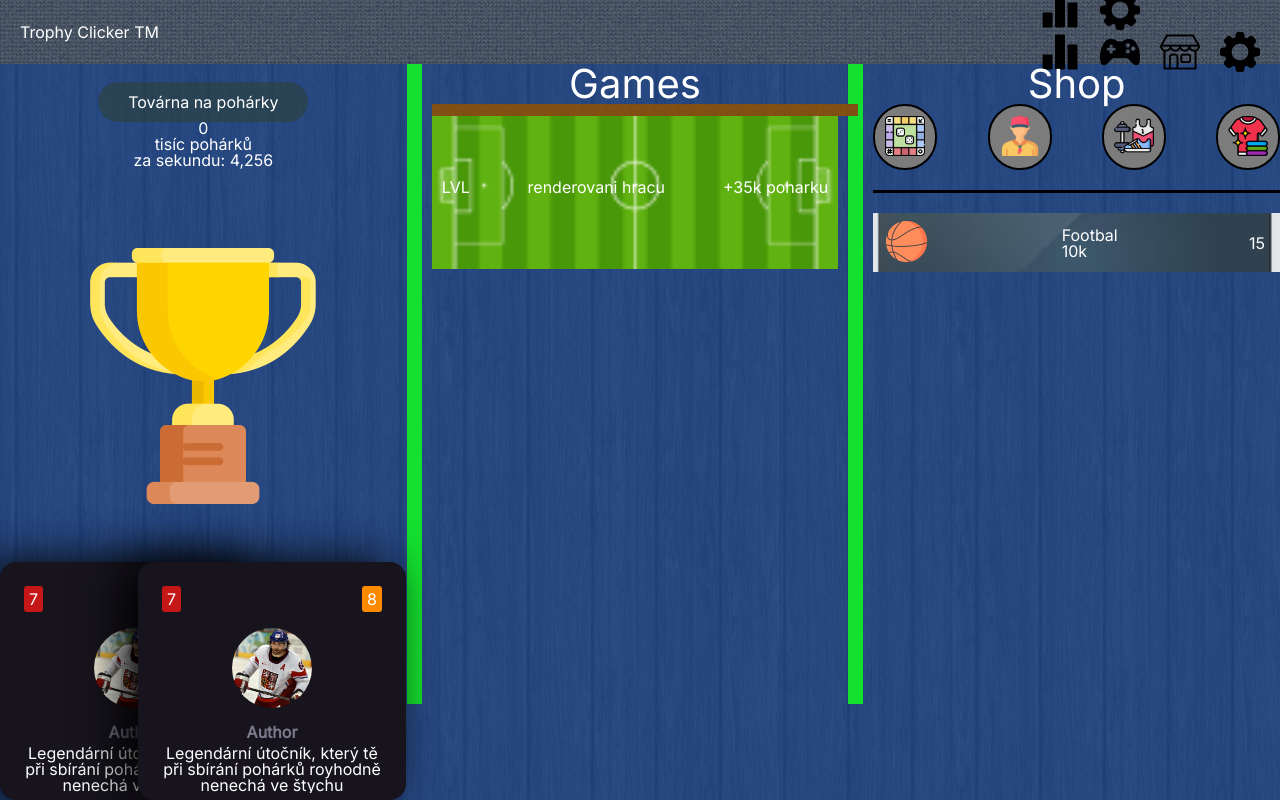
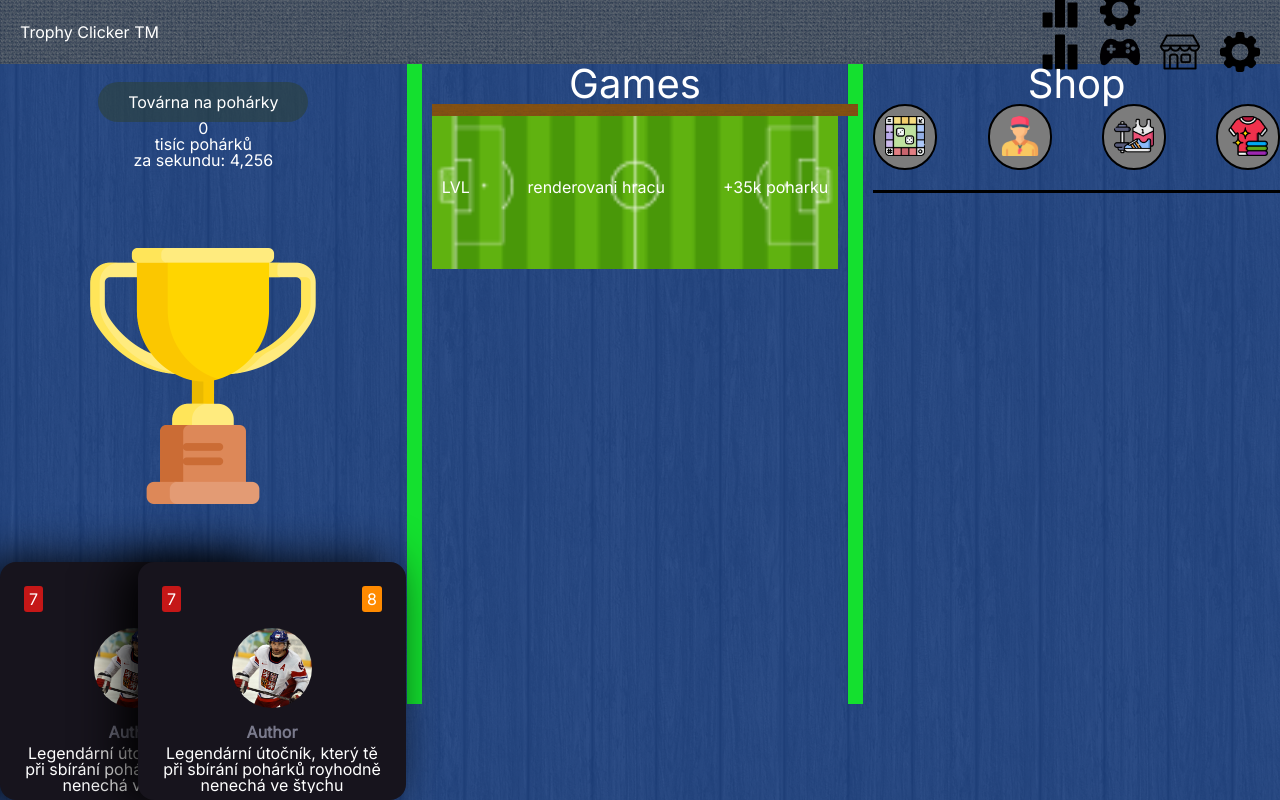
Before and after one commit to LukasKalenda/TrophyClicker, a Vue app in the folder klikacka-site/: page / in a window 1280 px wide. Built offline with nearby package versions, Linux system fonts and the light colour scheme.

Commit message:
Rozbity Shop render

```diff
--- a/klikacka-site/src/components/Shop.vue
+++ b/klikacka-site/src/components/Shop.vue
@@ -13,14 +13,14 @@
 
     <div class="divider"></div>
 
-    <section class="items" @click="buyItem">
-      <div class="item-background">
+    <section class="items" v-for="item in shopStore.items" :key="item" @click="">
+      <div class="item-background"> {{ item.price }}
         <div class="item-icon">
           <img src="../assets/sports-icon/basket.png" alt="" />
         </div>
         <div class="game-text">
-          <p class="game-title">Footbal</p>
-          <p class="game-cost">{{ shopStore.fotball}}k</p>
+          <p class="game-title">{{ item.title }}</p>
+          <p class="game-cost">{{ }}k</p>
         </div>
         <div class="items-earned">15</div>
       </div>
@@ -32,9 +32,6 @@
 import { useShopStore } from '../stores/shop';
 const shopStore = useShopStore();
 
-const buyItem = () => {
-  shopStore.buyItem();
-};
 
 </script>
 
--- a/klikacka-site/src/stores/counter.js
+++ b/klikacka-site/src/stores/counter.js
@@ -2,14 +2,19 @@ import { ref } from "vue";
 import { defineStore } from "pinia";
 
 export const useCounterStore = defineStore("counter", () => {
+  // const audio = new Audio("../assets/sounds/click-1.wav");
 
- const audio = new Audio("../assets/sounds/click-1.wav");
+  const points_per_click = ref(1);
+  const base_points_per_click = ref(1);
+  const level = ref(1);
 
   const count = ref(0);
+  // Zavedení koeficientů a exponenciometrického zvyšování počtu bodů za kliknutí
+
   function click() {
-    count.value += 2;
-
-    audio.play();
+    points_per_click.value = Math.round(base_points_per_click.value * Math.sqrt(level.value));
+    count.value += points_per_click.value;
+    // audio.play();
   }
-  return { audio, count, click };
+  return { points_per_click, base_points_per_click, level, count, click };
 });
--- a/klikacka-site/src/stores/shop.js
+++ b/klikacka-site/src/stores/shop.js
@@ -5,6 +5,13 @@ import { useCounterStore } from './counter'
 export const useShopStore = defineStore('shop', () => {
     const counterStore = useCounterStore();
 
+    state: () => ({
+        items: [
+            {id: 1, title: 'Fotbal', price: 30, earned: 0, img: "football.png"},
+            {id: 2, title: 'Basketball', price: 1800, earned: 0, img: "basket.png"},
+            {id: 3, title: 'Hokej', price: 19256, earned: 0, img: "puck.png"}
+        ]
+    })
     const fotball = ref(10)
 
     function buyItem() {
```
Also changed, not shown: klikacka-site/src/assets/sports-icon/puck.png (added).
